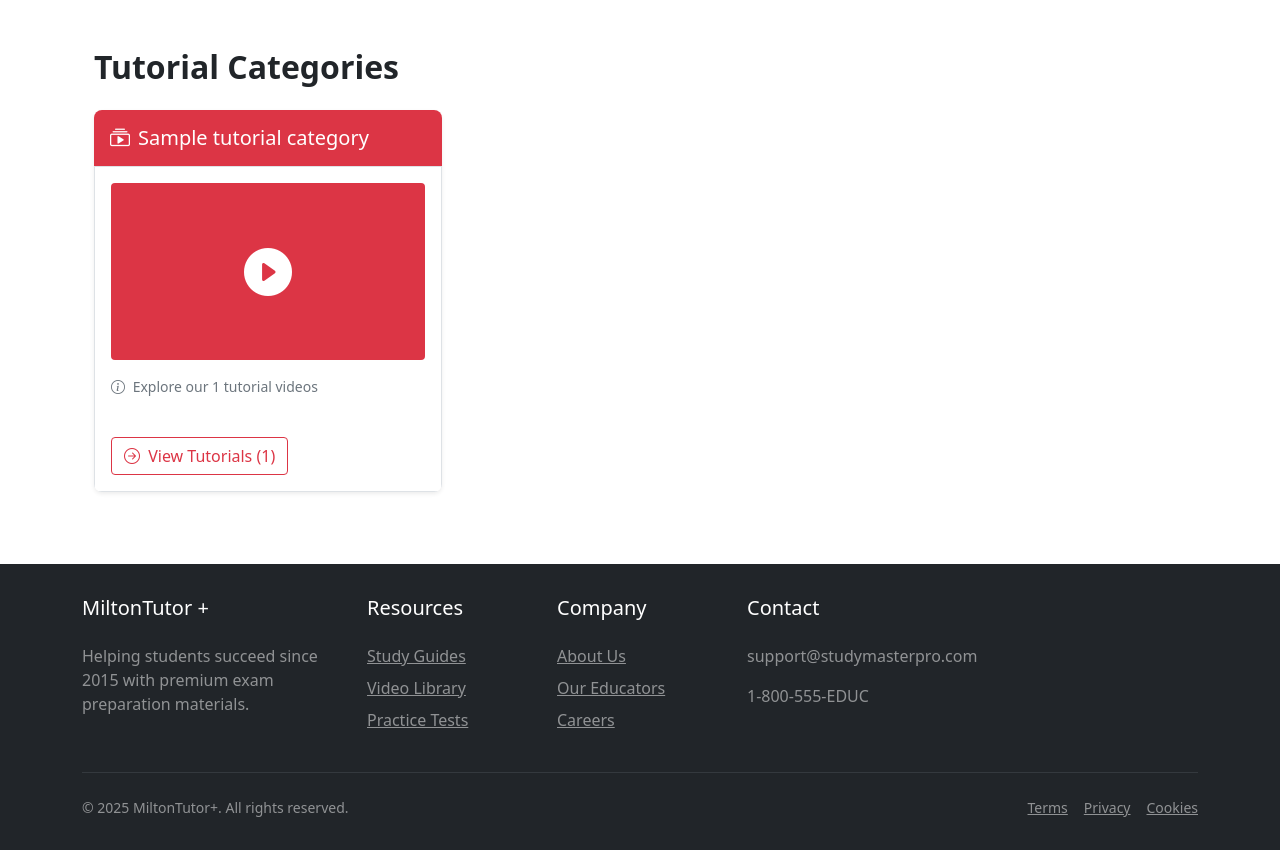
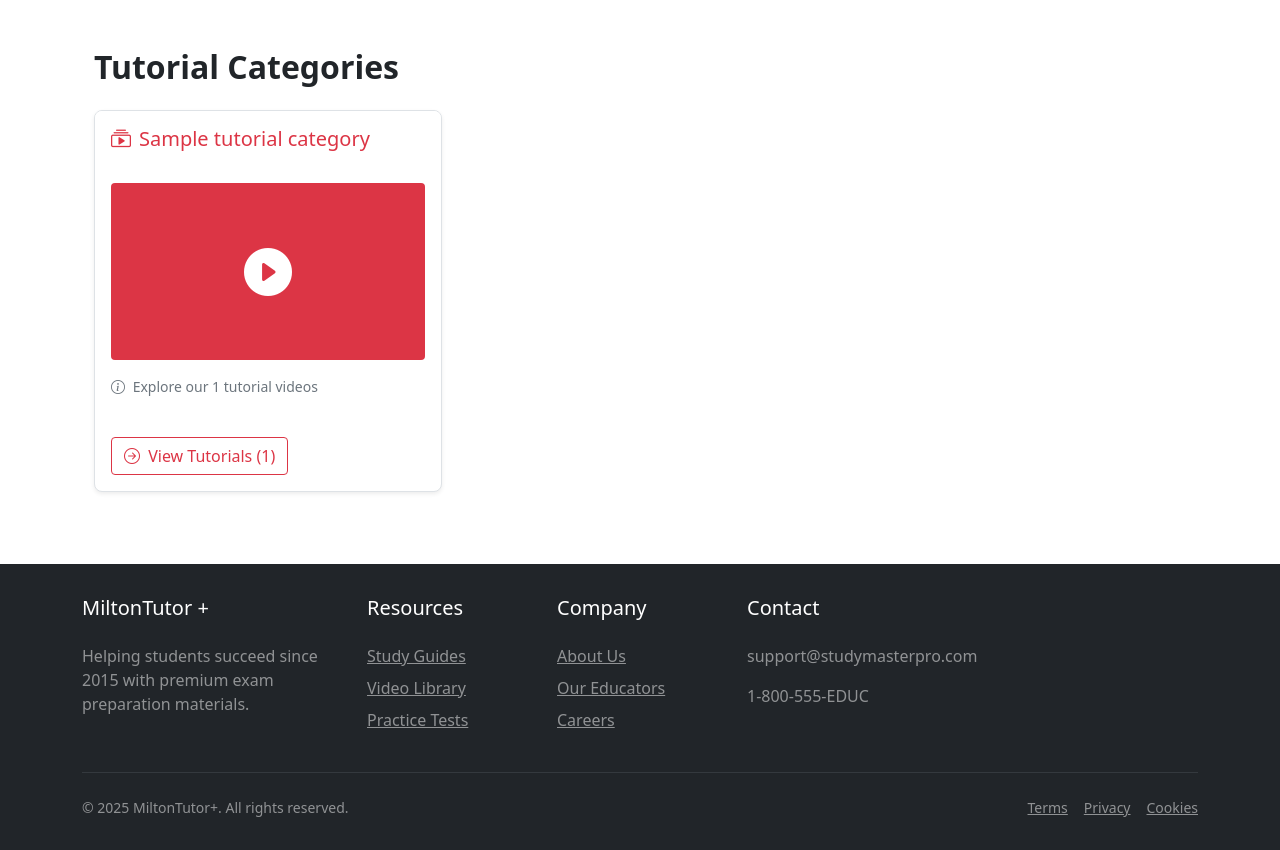
Before and after one commit to Kummirai/school, a Flask app: page /tutorials in a window 1280 px wide. Shown: the part 62-912 px from the top of the page. Run offline with Flask 3, Linux system fonts and the light colour scheme; the visitor is signed in with stand-in values (Sample User, id 1); a database or web service that is not in the repository returns one stand-in record (values such as "Sample title"); some libraries are stand-ins or nearby versions.

Commit message:
Fix card styling: restore border and update header background color for improved visibility

```diff
--- a/templates/tutorials/index.html
+++ b/templates/tutorials/index.html
@@ -6,13 +6,13 @@
     <div class="row g-4">
         {% for category_name, category_data in tutorials.items() %}
         <div class="col-md-4 mb-4">
-            <div class="card h-100 border-0 shadow-sm">
-                <div class="card-header bg-danger text-white py-3">
+            <div class="card h-100 border shadow-sm">
+                <div class="card-header bg-white text-danger py-3">
                     <h5 class="card-title mb-0 fw-semibold">
                         <i class="bi bi-collection-play me-2"></i>{{ category_name }}
                     </h5>
                 </div>
-                <div class="card-body d-flex flex-column border border-muted">
+                <div class="card-body d-flex flex-column">
                     <div class="mb-3">
                         <div class="ratio ratio-16x9 mb-3 rounded overflow-hidden">
                             <div class="bg-danger d-flex align-items-center justify-content-center">
```
